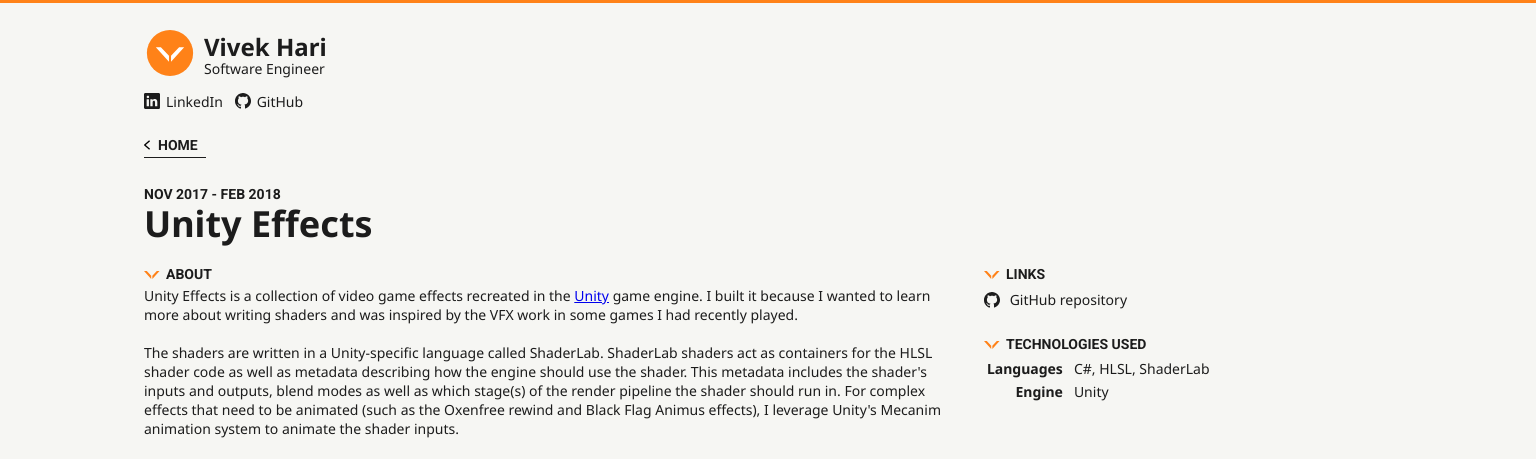
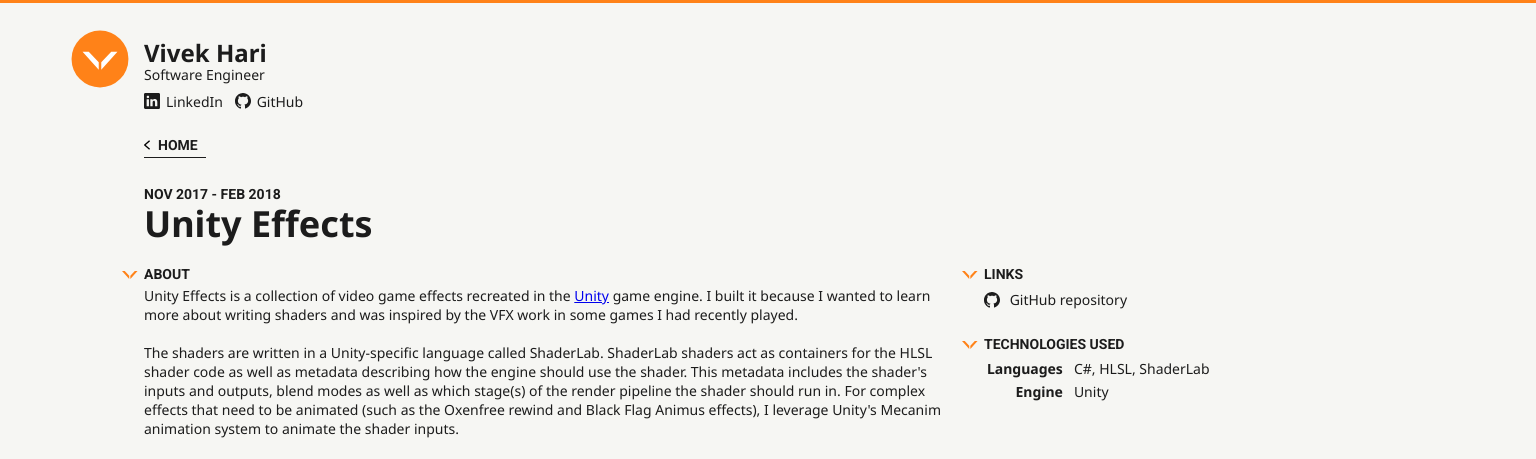
Before and after one commit to vivekhnz/vivekhnz.github.io, a plain HTML site: page projects/unity-effects.html in a window 1536 px wide. Shown: the top 459 px of the page. Drawn offline with Linux system fonts and the light colour scheme.

Commit message:
Adjust styling for larger screen widths.

```diff
--- a/style.css
+++ b/style.css
@@ -55,7 +55,7 @@ figure img {
     max-width: 520px;
     margin: 0 auto;
 }
-@media (min-width: 900px) {
+@media (min-width: 960px) {
     #page-container {
         max-width: 824px;
     }
@@ -71,8 +71,11 @@ figure img {
         flex-basis: 0;
         flex-grow: 1;
     }
+    h2::before {
+        margin: 0 6px 0 -22px;
+    }
 }
-@media (min-width: 1310px) {
+@media (min-width: 1410px) {
     #page-container {
         max-width: 1248px;
     }
@@ -88,6 +91,9 @@ figure img {
         flex-basis: 0;
         flex-grow: 1;
     }
+    h2::before {
+        margin: 0 6px 0 -22px;
+    }
 }
 
 #page-header h1 {
@@ -99,6 +105,7 @@ figure img {
 #page-header #page-header-inner {
     position: relative;
     color: #1c1c1c;
+    margin-left: -4px;
 }
 #page-header #logo {
     width: 52px;
@@ -126,6 +133,35 @@ figure img {
 #page-header ul.links li {
     display: inline-block;
     margin-right: 8px;
+}
+
+@media (min-width: 960px) {
+    #page-header #page-header-inner {
+        margin-left: -60px;
+    }
+    #page-header #logo {
+        width: 52px;
+    }
+    #page-header #page-title {
+        left: 60px;
+    }
+    #page-header ul.links {
+        margin: 0;
+    }
+}
+@media (min-width: 1410px) {
+    #page-header #page-header-inner {
+        margin-left: -76px;
+    }
+    #page-header #logo {
+        width: 64px;
+    }
+    #page-header #page-title {
+        left: 76px;
+    }
+    #page-header ul.links {
+        margin: -4px 0 0 0;
+    }
 }
 
 ul.links {
@@ -219,12 +255,12 @@ ul.projects > a > li ul > li::after {
 ul.projects > a > li ul > li:last-child::after {
     display: none;
 }
-@media (min-width: 900px) {
+@media (min-width: 960px) {
     ul.projects {
         grid-template-columns: repeat(2, 1fr);
     }
 }
-@media (min-width: 1310px) {
+@media (min-width: 1410px) {
     ul.projects {
         grid-template-columns: repeat(3, 1fr);
     }
```
